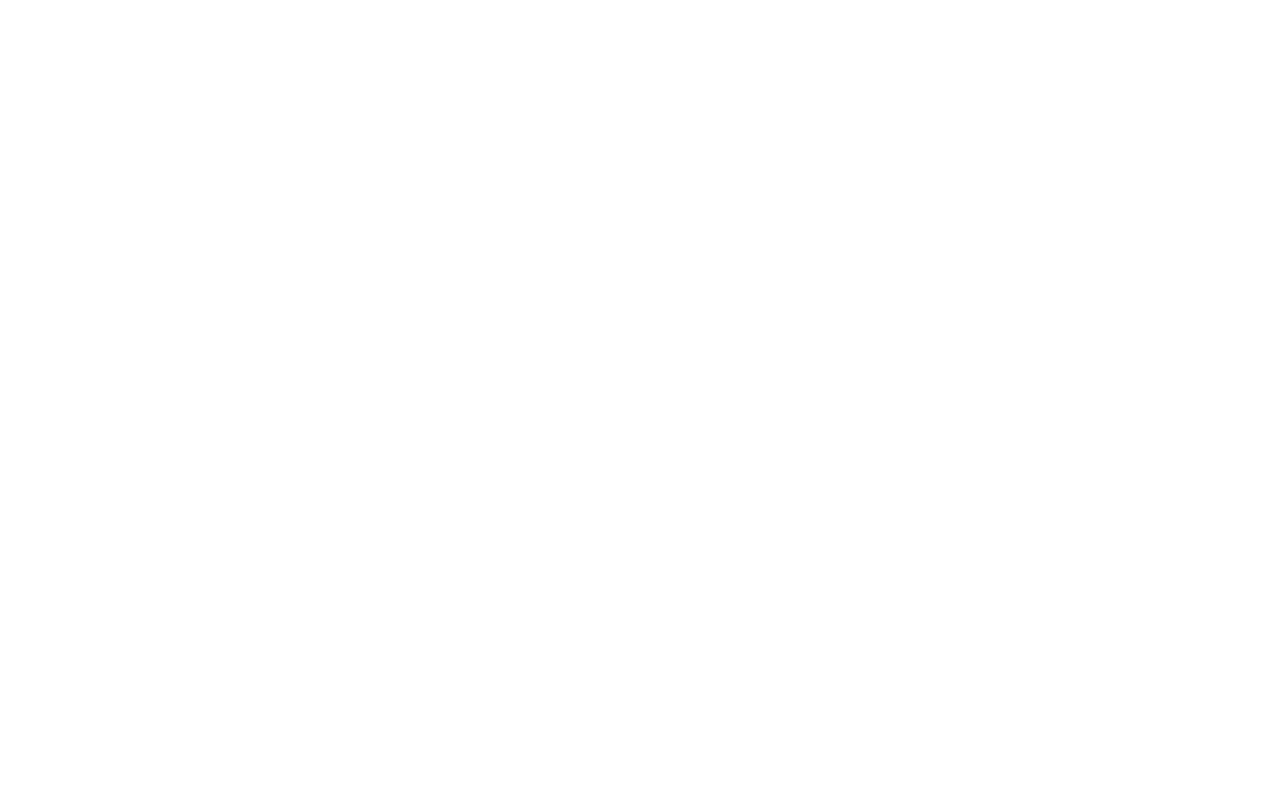
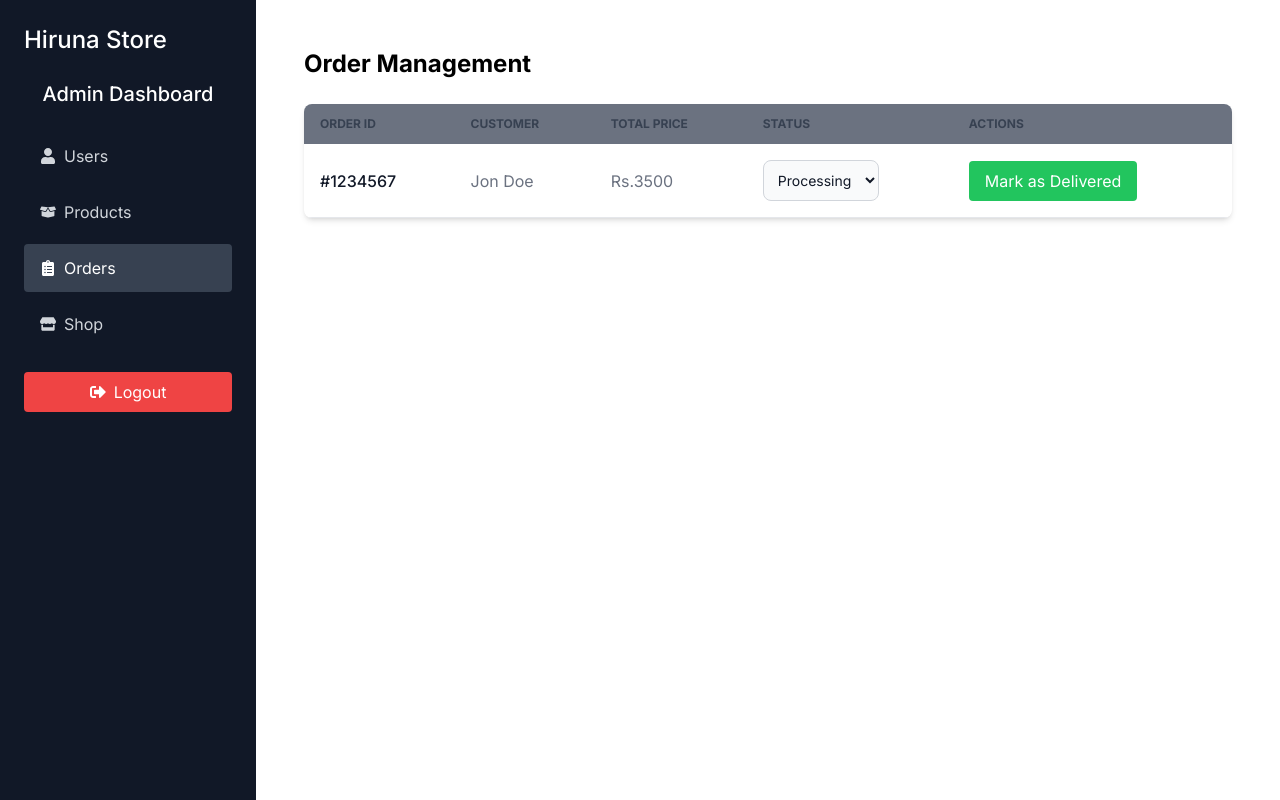
Before and after one commit to Hiruna2002/hiruna-store-fe, a React (Vite) app: page /admin/orders in a window 1280 px wide. Before the commit this address had no page. Built offline with nearby package versions, Linux system fonts and the light colour scheme.

Commit message:
create order management page

```diff
--- a/src/App.jsx
+++ b/src/App.jsx
@@ -16,6 +16,7 @@
 import UserManagement from "./components/Admin/UserManagement";
 import ProductManagement from "./components/Admin/ProductManagement";
 import EditProductPage from "./components/Admin/EditProductPage";
+import OrderManagement from "./components/Admin/OrderManagement";
 
 const App = () => {
   return(
@@ -39,6 +40,7 @@
           <Route path="users" element={<UserManagement />} />
           <Route path="products" element={<ProductManagement />} />
           <Route path="products/:id/edit" element={<EditProductPage />} />
+          <Route path="orders" element={<OrderManagement />} />
         </Route>
         <Route>{/**Admin Layout */}</Route>
       </Routes>
--- a/src/components/Admin/AdminSidebar.tsx
+++ b/src/components/Admin/AdminSidebar.tsx
@@ -144,7 +144,7 @@
         </NavLink>
 
         <NavLink
-          to="/admin/shop"
+          to="/"
           className={({ isActive }) =>
             isActive
               ? "bg-gray-700 text-white py-3 px-4 rounded flex items-center space-x-2"
--- /dev/null
+++ b/src/components/Admin/OrderManagement.tsx
@@ -0,0 +1,194 @@
+// const OrderManagement = () => {
+
+//     const orders = [
+//         {
+//             _id: 1234567,
+//             user: {
+//                 name: "Jon Doe",
+//             },
+//             totalPrice: 3500,
+//             status: "Processing",
+//         },
+//     ];
+
+//     const handleStatusChange = (orderId, status) => {
+//         console.log({id: orderId, status});
+//     };
+
+//   return (
+//     <div className="max-w-7xl mx-auto p-6">
+//         <h2 className="text-2xl font-bold mb-6">Order Management</h2>
+
+//         <div className="overflow-x-auto shadow-md sm:rounded-lg">
+//             <table className="min-w-full text-left text-gray-500">
+//                 <thead className="bg-gray-500 text-xs uppercase text-gray-700">
+//                     <tr>
+//                         <td className="py-3 px-4">Order ID</td>
+//                         <td className="py-3 px-4">Customer</td>
+//                         <td className="py-3 px-4">Total Price</td>
+//                         <td className="py-3 px-4">Status</td>
+//                         <td className="py-3 px-4">Actions</td>
+//                     </tr>
+//                 </thead>
+//                 <tbody>
+//                     {orders.length > 0 ? (
+//                         orders.map((order) => (
+//                             <tr
+//                                 key={order._id}
+//                                 className="border-b hover:bg-gray-50 cursor-pointer"
+//                             >
+//                                 <td className="py-4 px-4 font-medium text-gray-900 whitespace-nowrap">
+//                                     #{order._id}
+//                                 </td>
+//                                 <td className="p-4">{order.user.name}</td>
+//                                 <td className="p-4">{order.totalPrice}</td>
+//                                 <td className="p-4">
+//                                     <select
+//                                         value={order.status}
+//                                         onChange={(e) => handleStatusChange(order._id, e.target.value)}
+//                                         className="bg-gray-50 border border-gray-300 text-gray-900
+//                                         text-sm rounded-lg focus:ring-blue-500 focus:border-blue-500
+//                                         block p-2.5"
+//                                     >
+//                                         <option value="Processing">Processsing</option>
+//                                         <option value="Shipped">Shipped</option>
+//                                         <option value="Delivered">Delivered</option>
+//                                         <option value="Cancelled">Cancelled</option>
+//                                     </select>
+//                                 </td>
+//                                 <td className="p-4">
+//                                     <button
+//                                         onClick={() => handleStatusChange(order._id, "Delivered")}
+//                                         className="bg-green-500 text-white px-4 py-2 rounded
+//                                         hover:bg-green-600"
+//                                     >
+//                                         Mark as Delivered
+//                                     </button>
+//                                 </td>
+//                             </tr>
+//                         ))
+//                     ) : (
+//                         <tr>
+//                             <td colSpan={5} className="p-4 text-center text-gray-500">
+//                                 No Orders found.
+//                             </td>
+//                         </tr>
+//                     )}
+//                 </tbody>
+//             </table>
+//         </div>
+//     </div>
+//   )
+// }
+
+// export default OrderManagement
+
+
+type OrderStatus = "Processing" | "Shipped" | "Delivered" | "Cancelled";
+
+interface User {
+  name: string;
+}
+
+interface Order {
+  _id: number;
+  user: User;
+  totalPrice: number;
+  status: OrderStatus;
+}
+
+const OrderManagement: React.FC = () => {
+  const orders: Order[] = [
+    {
+      _id: 1234567,
+      user: { name: "Jon Doe" },
+      totalPrice: 3500,
+      status: "Processing",
+    },
+  ];
+
+  const handleStatusChange = (
+    orderId: number,
+    status: OrderStatus
+  ): void => {
+    console.log({ id: orderId, status });
+  };
+
+  return (
+    <div className="max-w-7xl mx-auto p-6">
+      <h2 className="text-2xl font-bold mb-6">Order Management</h2>
+
+      <div className="overflow-x-auto shadow-md sm:rounded-lg">
+        <table className="min-w-full text-left text-gray-500">
+          <thead className="bg-gray-500 text-xs uppercase text-gray-700">
+            <tr>
+              <th className="py-3 px-4">Order ID</th>
+              <th className="py-3 px-4">Customer</th>
+              <th className="py-3 px-4">Total Price</th>
+              <th className="py-3 px-4">Status</th>
+              <th className="py-3 px-4">Actions</th>
+            </tr>
+          </thead>
+
+          <tbody>
+            {orders.length > 0 ? (
+              orders.map((order) => (
+                <tr
+                  key={order._id}
+                  className="border-b hover:bg-gray-50 cursor-pointer"
+                >
+                  <td className="py-4 px-4 font-medium text-gray-900">
+                    #{order._id}
+                  </td>
+
+                  <td className="p-4">{order.user.name}</td>
+
+                  <td className="p-4">Rs.{order.totalPrice}</td>
+
+                  <td className="p-4">
+                    <select
+                      value={order.status}
+                      onChange={(e) =>
+                        handleStatusChange(
+                          order._id,
+                          e.target.value as OrderStatus
+                        )
+                      }
+                      className="bg-gray-50 border border-gray-300 text-gray-900
+                      text-sm rounded-lg focus:ring-blue-500 focus:border-blue-500
+                      block p-2.5"
+                    >
+                      <option value="Processing">Processing</option>
+                      <option value="Shipped">Shipped</option>
+                      <option value="Delivered">Delivered</option>
+                      <option value="Cancelled">Cancelled</option>
+                    </select>
+                  </td>
+
+                  <td className="p-4">
+                    <button
+                      onClick={() =>
+                        handleStatusChange(order._id, "Delivered")
+                      }
+                      className="bg-green-500 text-white px-4 py-2 rounded hover:bg-green-600"
+                    >
+                      Mark as Delivered
+                    </button>
+                  </td>
+                </tr>
+              ))
+            ) : (
+              <tr>
+                <td colSpan={5} className="p-4 text-center text-gray-500">
+                  No Orders found.
+                </td>
+              </tr>
+            )}
+          </tbody>
+        </table>
+      </div>
+    </div>
+  );
+};
+
+export default OrderManagement;
```
